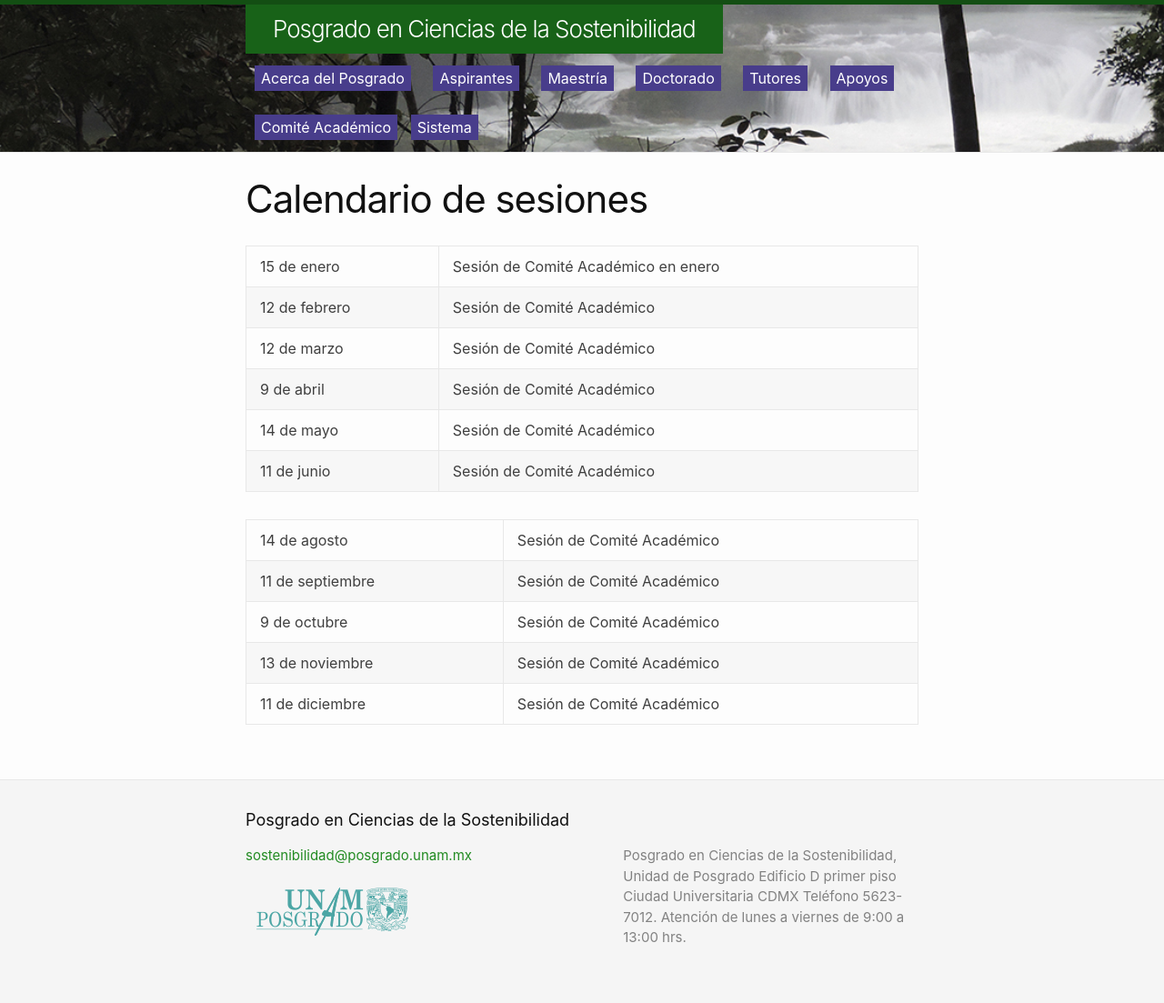
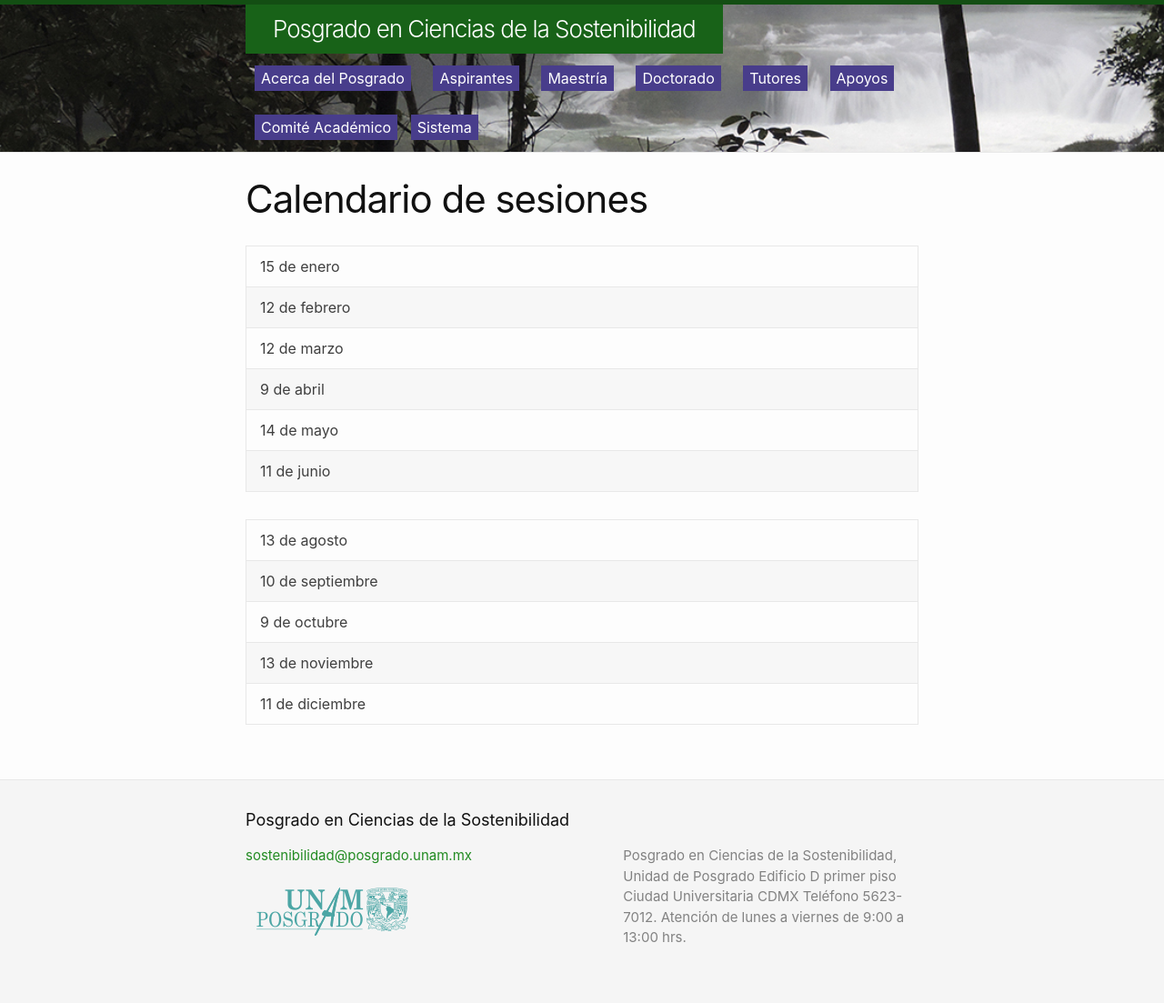
Before and after one commit to pcs-unam/pcs-unam.github.io, a Jekyll site: the page built from comite/calendario.md, in a window 1280 px wide. Shown: the whole page at 91% size. Built offline with Jekyll 4.4.1, drawn with Linux system fonts in a browser that asks for light colours.

Commit message:
quito columna redundante

```diff
--- a/comite/calendario.md
+++ b/comite/calendario.md
@@ -5,15 +5,15 @@
 ---
 
 
-| 15 de enero | Sesión de Comité Académico en enero
-| 12 de febrero | Sesión de Comité Académico
-| 12 de marzo | Sesión de Comité Académico
-| 9 de abril | Sesión de Comité Académico
-| 14 de mayo | Sesión de Comité Académico
-| 11 de junio | Sesión de Comité Académico
+| 15 de enero |
+| 12 de febrero |
+| 12 de marzo |
+| 9 de abril |
+| 14 de mayo |
+| 11 de junio |
 
-| 14 de agosto | Sesión de Comité Académico
-| 11 de septiembre | Sesión de Comité Académico
-| 9 de octubre | Sesión de Comité Académico
-| 13 de noviembre | Sesión de Comité Académico
-| 11 de diciembre | Sesión de Comité Académico
+| 13 de agosto |
+| 10 de septiembre |
+| 9 de octubre |
+| 13 de noviembre |
+| 11 de diciembre |
```
